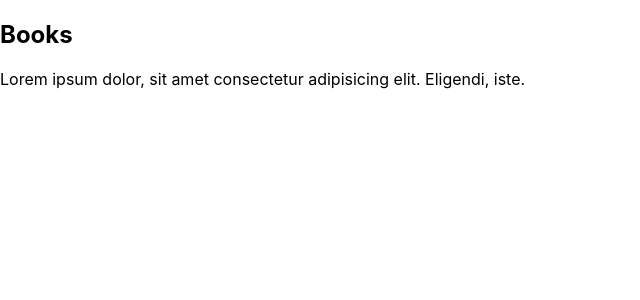
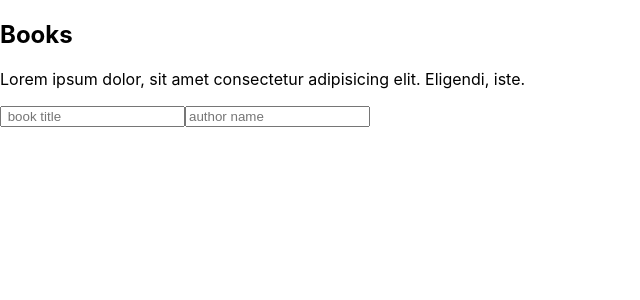
Before and after one commit to shwetaps605/bookeeper-redux, a React (Create React App) app: page / in a window 1280 px wide. Both pictures are taken after typing "Sample" into the empty fields and a click on the button "LogIn". Shown: the top 300 px of the page, without its empty margins (0-640 px from the left). Built offline with nearby package versions, Linux system fonts and the light colour scheme.

Commit message:
added code for Books component

```diff
--- a/src/components/Books.jsx
+++ b/src/components/Books.jsx
@@ -1,11 +1,39 @@
-import React from 'react'
+import React, { useState } from 'react'
+import { addBook } from '../features/books/booksSlice'
 
 const Books = () => {
-  return (
-      <header>
-            <h2>Books</h2>
-            <p>Lorem ipsum dolor, sit amet consectetur adipisicing elit. Eligendi, iste.</p>
-      </header>
+
+    const [bookTitle, setBookTitle] = useState('')
+    const [author, setAuthor] = useState('')
+
+
+    const handleSubmit = (e) => {
+        e.preventDefault()
+        addBook({ title: bookTitle, author: author })
+    }
+    return (
+        <>
+            <header>
+                <h2>Books</h2>
+                <p>Lorem ipsum dolor, sit amet consectetur adipisicing elit. Eligendi, iste.</p>
+            </header>
+            <main>
+                <form className='book-form' onSubmit={handleSubmit}>
+                    <input type="text"
+                        placeholder=' book title'
+                        value={bookTitle}
+                        onChange={(e) => setBookTitle(e.target.value)}
+                    />
+
+                    <input type="text"
+                        placeholder='author name'
+                        value={author}
+                        onChange={(e) => setAuthor(e.target.value)}
+                    />
+                </form>
+            </main>
+        </>
+
     )
 
 }
```
